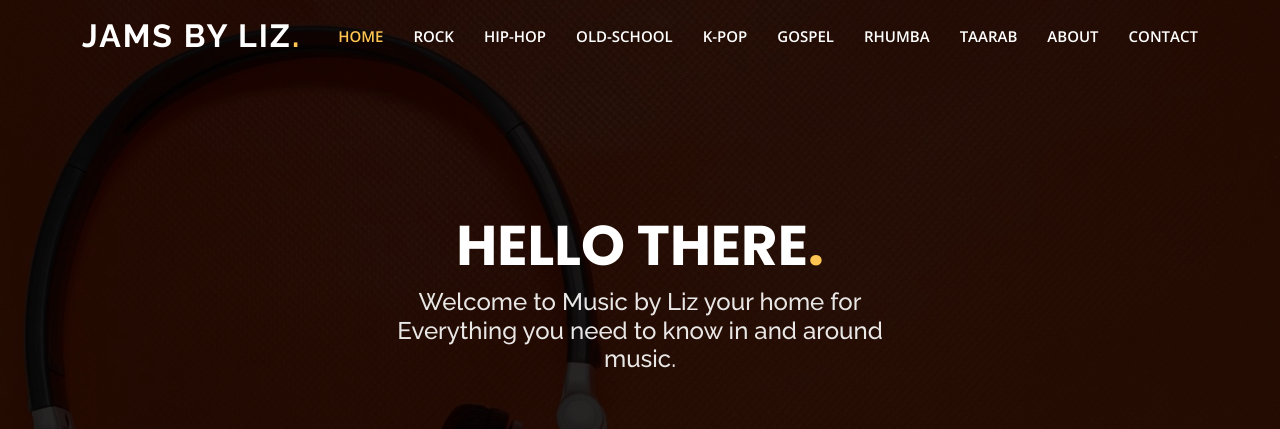
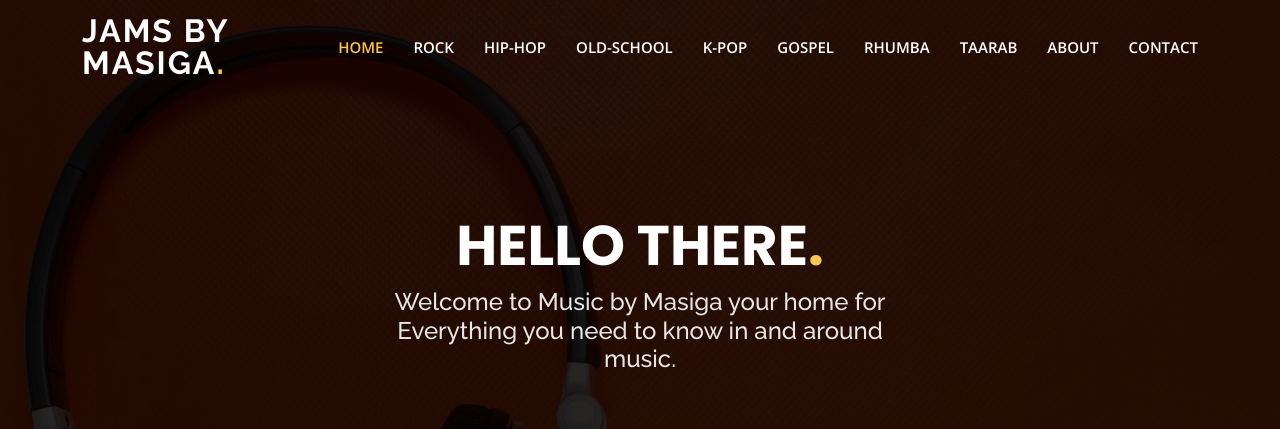
Before and after one commit to BrianMasiga/Jamz, a plain HTML site: page index.html in a window 1280 px wide. Shown: the top 429 px of the page. Drawn offline with nearby package versions, Linux system fonts and the light colour scheme.

Commit message:
Update index.html

```diff
--- a/index.html
+++ b/index.html
@@ -5,7 +5,7 @@
   <meta charset="utf-8">
   <meta content="width=device-width, initial-scale=1.0" name="viewport">
 
-  <title>Jams by Liz | Homepage</title>
+  <title>Jamz by Masiga | Homepage</title>
 
   <!-- Favicons -->
   <link href="assets/img/favicon.png" rel="icon">
@@ -35,7 +35,7 @@
   <header id="header" class="fixed-top ">
     <div class="container d-flex align-items-center justify-content-lg-between">
 
-      <h1 class="logo me-auto me-lg-0"><a href="index.html">JAMS BY LIZ<span>.</span></a></h1>
+      <h1 class="logo me-auto me-lg-0"><a href="index.html">JAMS BY MASIGA<span>.</span></a></h1>
       <nav id="navbar" class="navbar order-last order-lg-0">
         <ul>
           <li><a class="nav-link scrollto active" href="index.html">HOME</a></li>
@@ -64,7 +64,7 @@
       <div class="row justify-content-center" data-aos="fade-up" data-aos-delay="150">
         <div class="col-xl-6 col-lg-8">
           <h1>HELLO THERE<span>.</span></h1>
-          <h2>Welcome to Music by Liz your home for Everything you need to know in and around music.</h2>
+          <h2>Welcome to Music by Masiga your home for Everything you need to know in and around music.</h2>
         </div>
       </div>
 
```
